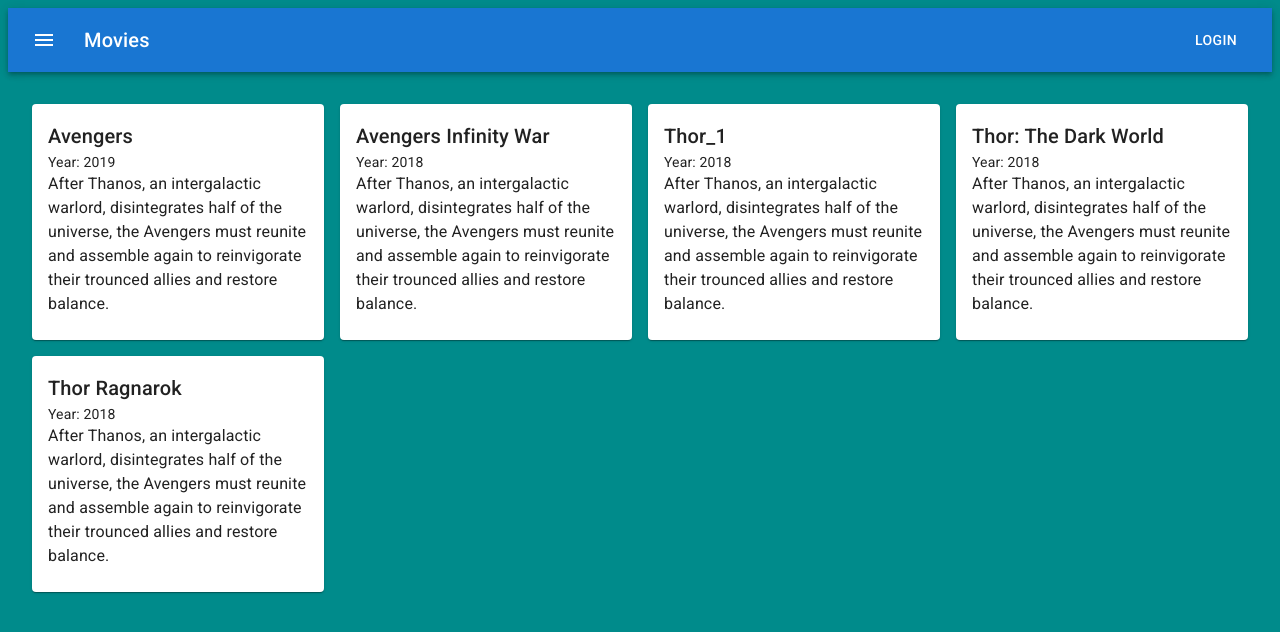
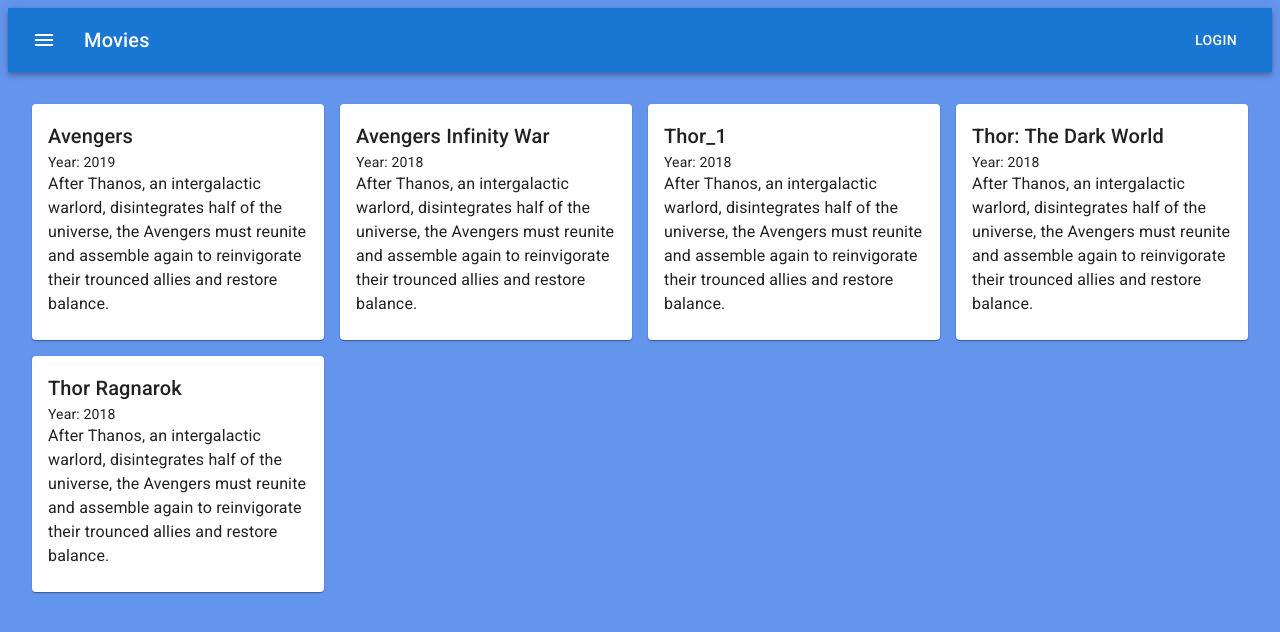
Before and after one commit to HenokG/movie-app, a React (Create React App) app: page / in a window 1280 px wide. Shown: the top 632 px of the page. Built offline with nearby package versions, Linux system fonts and the light colour scheme.

Commit message:
fix: check codeowner (#8)
* chore: add CODEOWNERS

* fix: check codeowner

```diff
--- a/src/index.css
+++ b/src/index.css
@@ -1,3 +1,3 @@
 body {
-  background-color: darkcyan;
+  background-color: cornflowerblue;
 }
```
